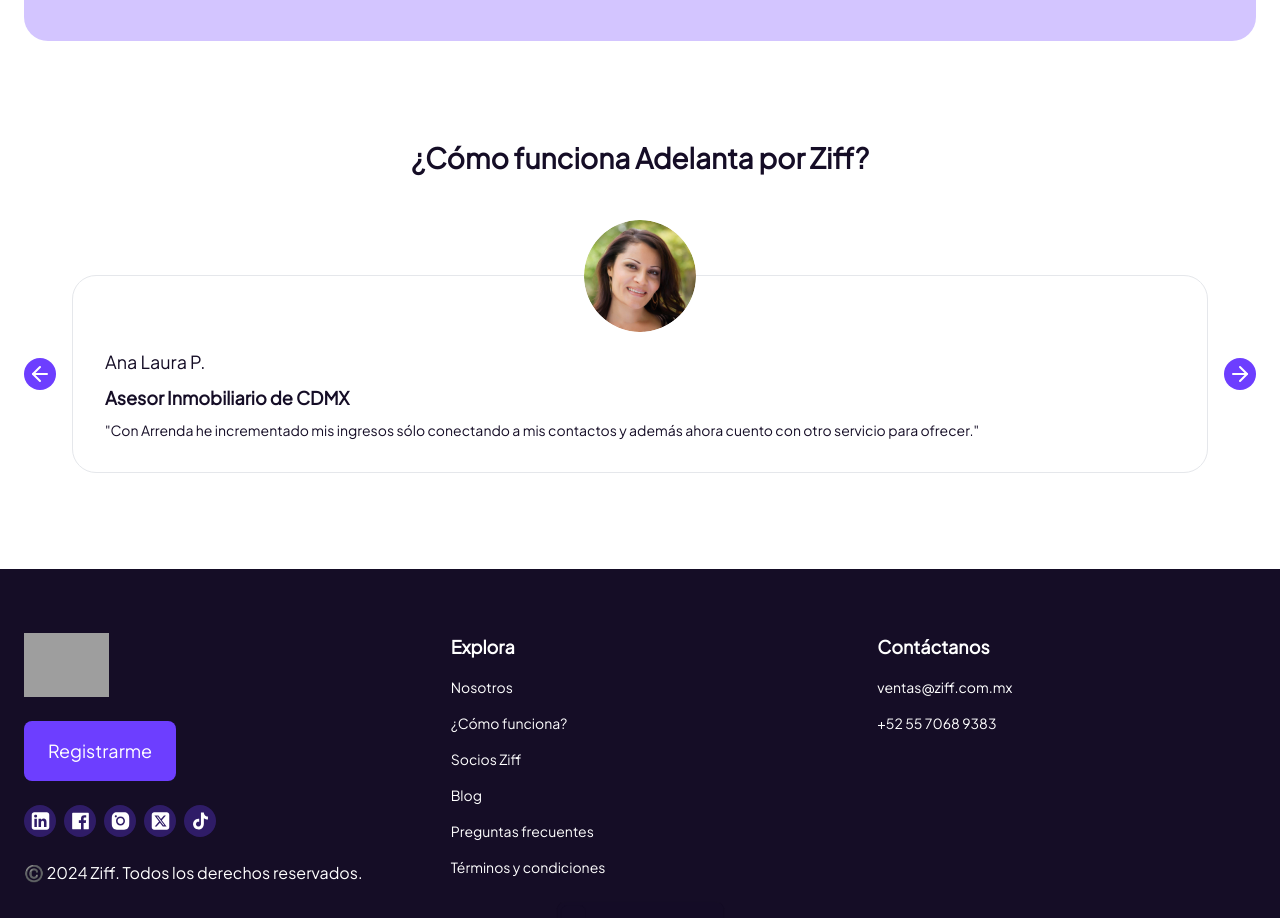
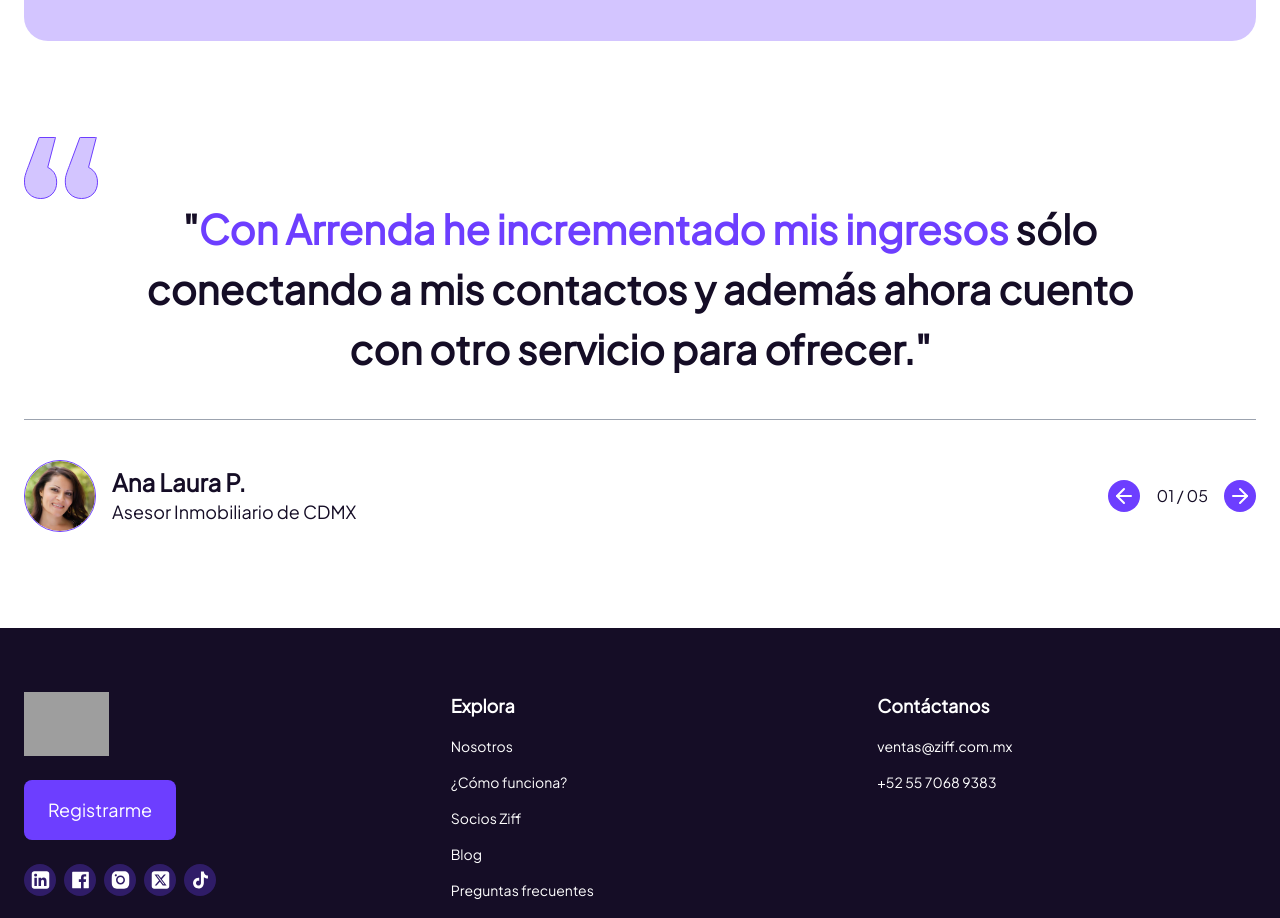
Before and after one commit to Trescento/adelanta, a Nuxt app: page / in a window 1280 px wide. Shown: the part 2860-3778 px from the top of the page. Built offline with nearby package versions, Linux system fonts and the light colour scheme; grey boxes are pictures that could not be loaded.

Commit message:
Add Desktop testimonials

```diff
--- a/src/components/TestimonialsSection.vue
+++ b/src/components/TestimonialsSection.vue
@@ -1,5 +1,6 @@
 <template>
-  <section class="my-24 container">
+  <!-- MOBILE -->
+  <section class="block md:hidden my-24 container">
     <h2 class=" text-[1.75rem] text-center text-balance font-bold">¿Cómo funciona Adelanta por Ziff?</h2>
     <div class="flex gap-4 my-24 items-center">
       <button class="rounded-full bg-brand w-8 h-8 flex items-center justify-center">
@@ -22,4 +23,49 @@
       </button>
     </div>
   </section>
+
+  <!-- DESKTOP -->
+  <section class="hidden md:block container my-24">
+    <div class="flex flex-col">
+      <svg xmlns="http://www.w3.org/2000/svg" width="74" height="62" viewBox="0 0 74 62" fill="none">
+        <path d="M31.3235 1.12576L31.4861 0.5H30.8396H15.4385H15.0908L14.9698 0.825983L4.76792 28.3062C3.61194 31.2763 2.71068 33.7354 2.06551 35.6814C1.41916 37.6308 0.962688 39.3322 0.700494 40.782L0.696943 40.8016L0.694968 40.8215C0.564713 42.131 0.5 43.5672 0.5 45.129C0.5 49.8905 2.01762 53.8289 5.07331 56.901C8.12921 59.9733 12.0479 61.5 16.7861 61.5C21.2696 61.5 25.0544 60.0369 28.1059 57.1023L28.106 57.1024L28.1139 57.0945C31.1722 54.0197 32.6872 50.0152 32.6872 45.129C32.6872 40.2433 31.1722 36.298 28.1059 33.3493C26.7912 32.085 25.329 31.0943 23.7224 30.3759L31.3235 1.12576ZM72.1363 1.12576L72.2989 0.5H71.6524H56.2513H55.9036L55.7826 0.825983L45.5807 28.3063C44.4247 31.2764 43.5235 33.7355 42.8783 35.6814C42.232 37.6308 41.7755 39.3322 41.5133 40.782L41.5098 40.8016L41.5078 40.8215C41.3775 42.131 41.3128 43.5672 41.3128 45.129C41.3128 49.8905 42.8304 53.8289 45.8861 56.901C48.942 59.9733 52.8607 61.5 57.5989 61.5C62.0825 61.5 65.8672 60.0369 68.9188 57.1023L68.9189 57.1024L68.9267 57.0945C71.9851 54.0197 73.5 50.0152 73.5 45.129C73.5 40.2433 71.985 36.298 68.9188 33.3493C67.604 32.085 66.1418 31.0943 64.5353 30.3759L72.1363 1.12576Z" fill="#D3C5FF" stroke="#6D3EFF"/>
+      </svg>
+      <p class="font-bold text-[2.5rem] text-center max-w-5xl mx-auto">"<span class="text-brand">Con Arrenda he incrementado mis ingresos</span> sólo conectando a mis contactos y además ahora cuento con otro servicio para ofrecer."</p>
+      <div class="bg-gray-400 w-full h-[1px] my-10"/>
+      <div class="flex justify-between">
+        <div class="flex items-center gap-4">
+          <img src="~/assets/testimonials.png" alt="" class="border border-brand rounded-full h-[72px] w-[72px]">
+          <div>
+            <p class="text-2xl font-semibold">Ana Laura P.</p>
+            <p class="text-lg">Asesor Inmobiliario de CDMX</p>
+          </div>
+        </div>
+        <div class="flex items-center gap-4">
+          <button class="rounded-full bg-brand w-8 h-8 flex items-center justify-center">
+            <svg xmlns="http://www.w3.org/2000/svg" width="24" height="24" viewBox="0 0 24 24" fill="none" class="rotate-180">
+              <path d="M5 12H19" stroke="white" stroke-width="2" stroke-linecap="round" stroke-linejoin="round"/>
+              <path d="M12 5L19 12L12 19" stroke="white" stroke-width="2" stroke-linecap="round" stroke-linejoin="round"/>
+            </svg>
+          </button>
+          <p>01 / 05</p>
+          <button class="rounded-full bg-brand w-8 h-8 flex items-center justify-center">
+            <svg xmlns="http://www.w3.org/2000/svg" width="24" height="24" viewBox="0 0 24 24" fill="none">
+              <path d="M5 12H19" stroke="white" stroke-width="2" stroke-linecap="round" stroke-linejoin="round"/>
+              <path d="M12 5L19 12L12 19" stroke="white" stroke-width="2" stroke-linecap="round" stroke-linejoin="round"/>
+            </svg>
+          </button>
+        </div>
+      </div>
+    </div>
+  </section>
 </template>
+
+<script setup lang="ts">
+const testimonials = ref([
+  {
+    name: 'Ana Laura P.',
+    role: 'Asesor Inmobiliario de CDMX',
+    text: 'Con Arrenda he incrementado mis ingresos sólo conectando a mis contactos y además ahora cuento con otro servicio para ofrecer.',
+  }
+])
+</script>
```
